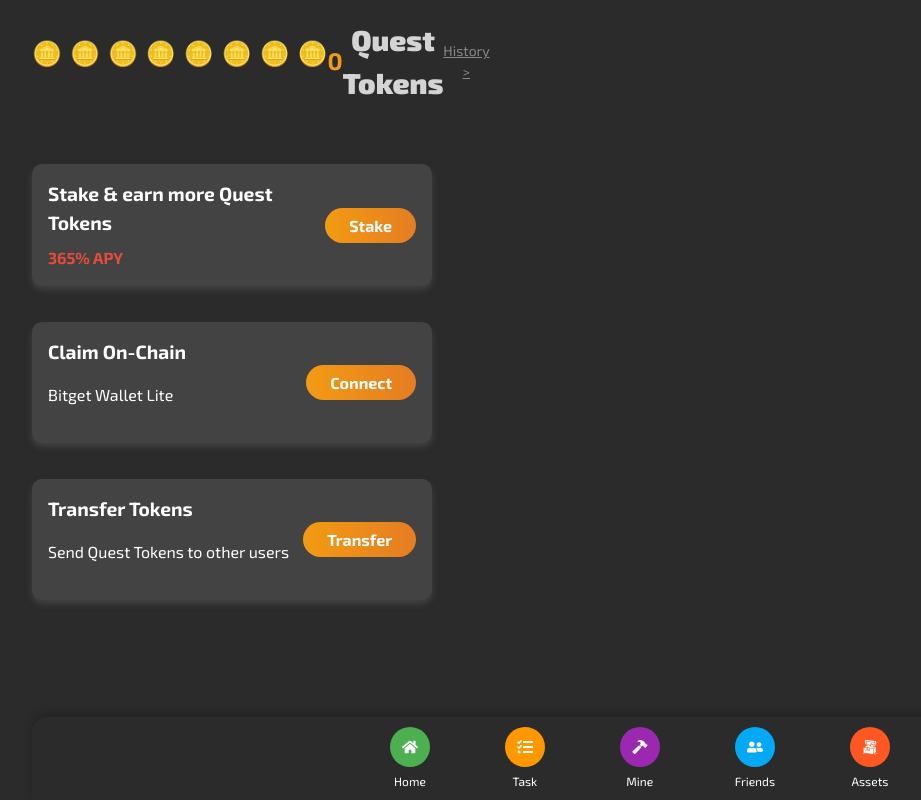
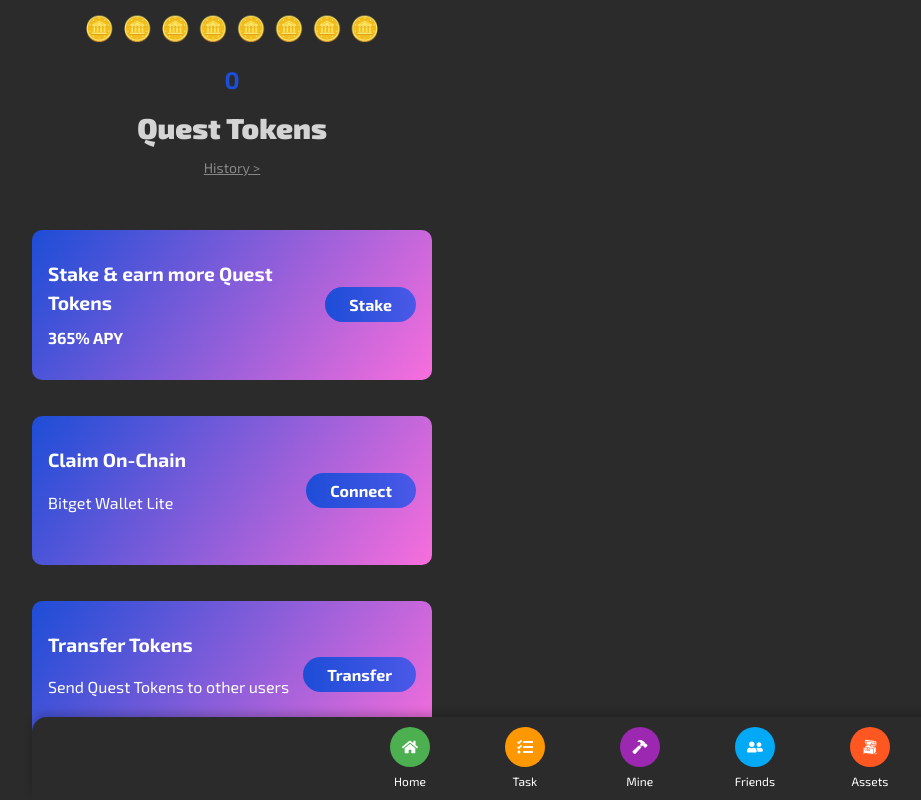
Before and after one commit to TEE2DWHY/quest-vista, a React (Vite) app: page /dashboard in a window 1280 px wide. Both pictures are taken after a click on the element "Assets". Shown: the whole page, without its empty margins (358-1279 px from the left). Built offline with nearby package versions, Linux system fonts and the light colour scheme.

Commit message:
updated the styling for assets

```diff
--- a/src/assets/styles/dashboard.css
+++ b/src/assets/styles/dashboard.css
@@ -8,7 +8,7 @@
 }
 
 /* Header */
-.header {
+.dashboard-header {
   display: flex;
   justify-content: space-between;
   align-items: center;
@@ -643,7 +643,7 @@ p {
 
 .balance {
   font-size: 3rem;
-  color: #f39c12;
+  color: #1d4ed8;
   text-align: center;
 }
 
@@ -671,10 +671,9 @@ p {
 }
 
 .card {
-  background: #444444;
+  background: linear-gradient(125deg, #1d4ed8, rgb(249, 111, 221));
   border-radius: 10px;
-  box-shadow: 0 4px 6px rgb(92 87 87 / 50%);
-  padding: 1rem;
+  padding: 30px 1rem;
   transition: transform 0.3s ease, box-shadow 0.3s ease;
   width: 92%;
   margin-top: 20px;
@@ -682,7 +681,6 @@ p {
 
 .card:hover {
   transform: translateY(-5px);
-  box-shadow: 0 8px 12px rgba(0, 0, 0, 0.7);
 }
 
 .card-content {
@@ -697,13 +695,13 @@ p {
 }
 
 .apy {
-  color: #e74c3c;
+  color: #fff;
   font-weight: bold;
   margin: 0.5rem 0 0;
 }
 
 .action-btn {
-  background: linear-gradient(90deg, #f39c12, #e67e22);
+  background: linear-gradient(90deg, #1d4ed8, #4c59e8);
   color: #fff;
   border: none;
   border-radius: 20px;
--- a/src/pages/Dashboard/Dashboard.jsx
+++ b/src/pages/Dashboard/Dashboard.jsx
@@ -31,7 +31,7 @@ const Dashboard = () => {
         return (
           <div className="dashboard">
             {/* Header */}
-            <div className="header">
+            <div className="dashboard-header">
               <span className="title">@{userName}</span>
               <button className="inviteBtn">Invite friends</button>
             </div>
```
